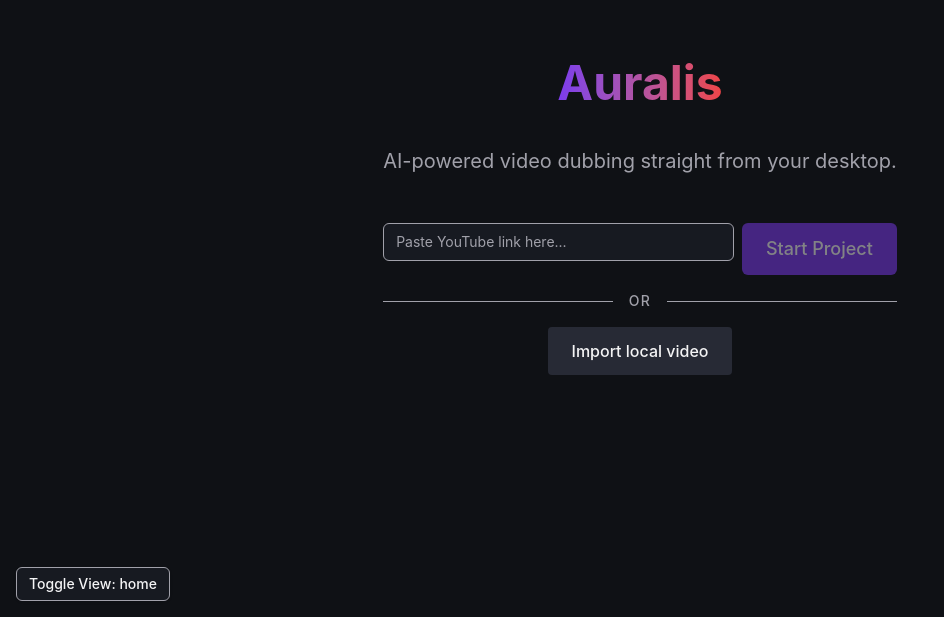
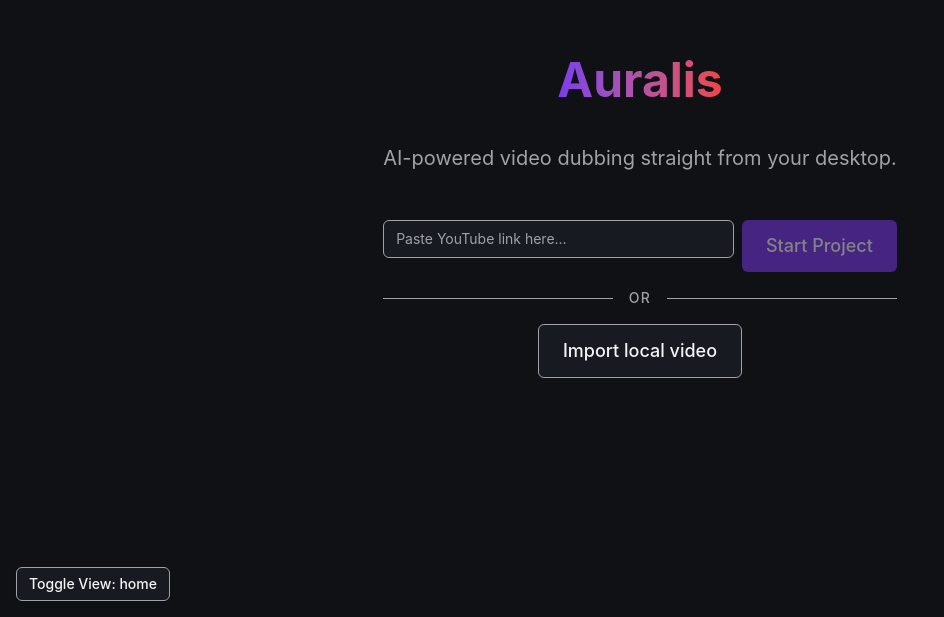
Before and after one commit to Ermolz69/auralis, a React (Vite) app in the folder apps/desktop/: page / in a window 1280 px wide. Shown: the part 183-800 px from the top of the page, without its empty margins (0-944 px from the left). Built offline with nearby package versions, Linux system fonts and the light colour scheme.

Commit message:
refactor: use shared Button in local media import UI (#21)

```diff
--- a/apps/desktop/src/features/import-local-media/ui/ImportLocalMediaButton.tsx
+++ b/apps/desktop/src/features/import-local-media/ui/ImportLocalMediaButton.tsx
@@ -1,3 +1,4 @@
+import { Button } from '../../../shared/ui/button';
 import { useImportLocalMedia } from '../model/useImportLocalMedia';
 
 export function ImportLocalMediaButton() {
@@ -5,13 +6,15 @@ export function ImportLocalMediaButton() {
 
   return (
     <div className="flex flex-col items-center">
-      <button
+      <Button
         onClick={handleImport}
         disabled={isImporting}
-        className="px-6 py-3 bg-secondary text-secondary-foreground font-medium rounded hover:bg-secondary/90 transition-colors disabled:opacity-50"
+        loading={isImporting}
+        variant="secondary"
+        size="lg"
       >
-        {isImporting ? 'Importing...' : 'Import local video'}
-      </button>
+        Import local video
+      </Button>
       {error && <p className="text-danger text-sm mt-2">{error}</p>}
     </div>
   );
```
